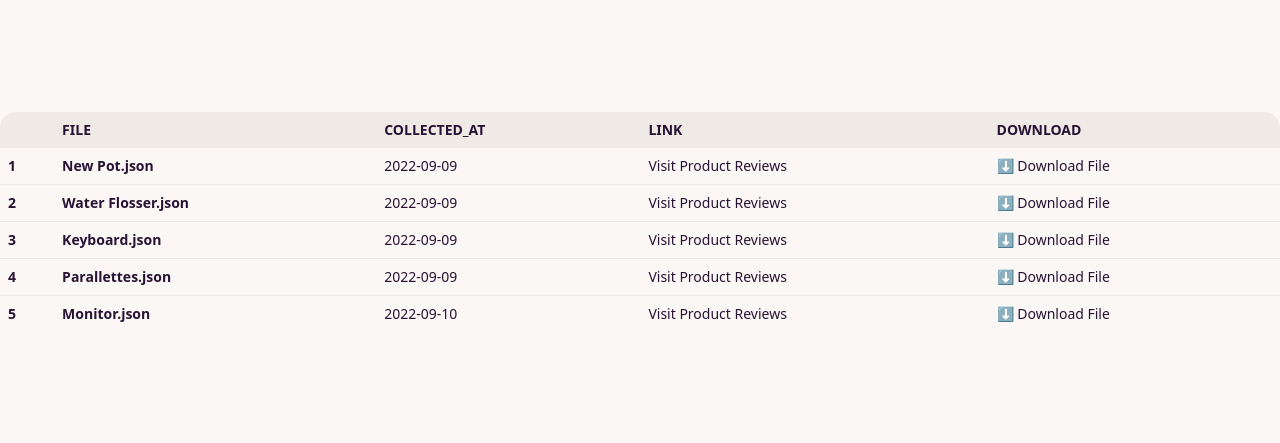
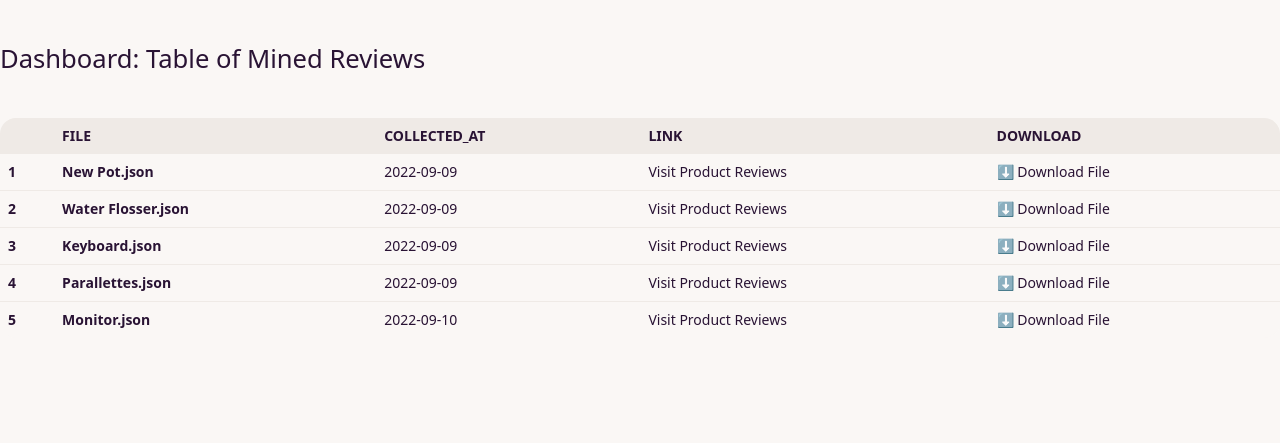
Before and after one commit to arkin-verma/demo_flask_app, a Flask app: page /dashboard in a window 1280 px wide. Shown: the part 64-507 px from the top of the page. Run offline with Flask 2, Linux system fonts and the light colour scheme; a user stored in the database is signed in; data comes from the database, SQL or seed files in the repository; some libraries are stand-ins or nearby versions.

Commit message:
More Dashboard UI changes

```diff
--- a/templates/dashboard.html
+++ b/templates/dashboard.html
@@ -2,7 +2,8 @@
 
 
 {% block content %}
-<div class="py-28 py-28container mx-auto content-center">
+<h1 class="py-10" style="font-size:2vw">Dashboard: Table of Mined Reviews</h1>
+<div class="py-18 py-28container mx-auto content-center">
     <div class="overflow-x-auto">
         <table class="table table-compact w-full">
             <thead>
```
